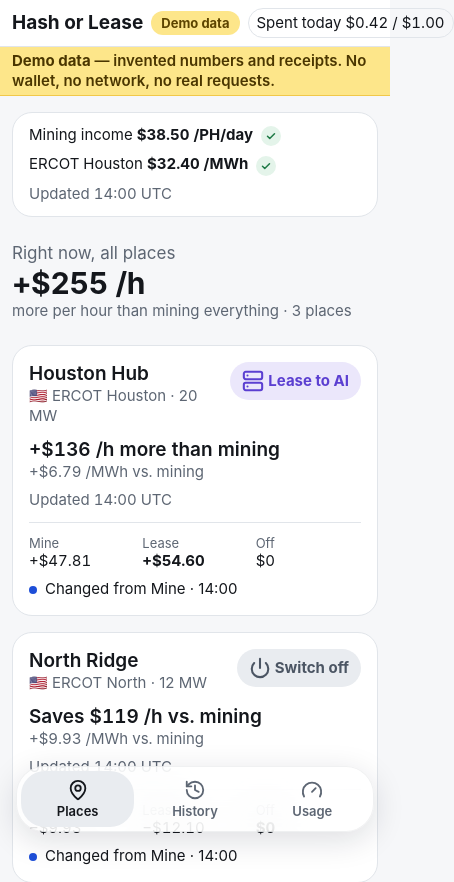
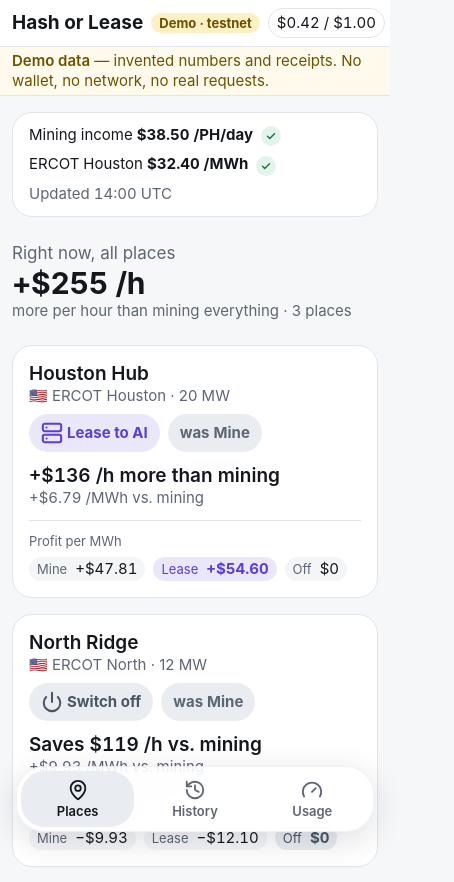
Before and after one commit to Guryevmn/hashorlease, a Next.js app: page / in a window 390 px wide. Shown: the top 882 px of the page, 454 px wide, since content can reach past the window. Built offline with nearby package versions, Linux system fonts and the light colour scheme.

Commit message:
Design review Nov 2026: before/after screenshots, review notes, mockup CSS (one-line header, phone overflow fix, preview footer on request, option strip, read-only server limit, compact history rows)

```diff
--- a/src/app/globals.css
+++ b/src/app/globals.css
@@ -304,3 +304,55 @@ tr.blocked td { color: var(--muted); background: #f6f7f9; }
 .journal { margin: var(--s3) 0 0; padding: var(--s3); border-radius: var(--r1); background: #f4f5f7; font-size: var(--t-cap); line-height: 18px; max-height: 260px; overflow: auto; white-space: pre-wrap; overflow-wrap: anywhere; letter-spacing: 0; }
 .card code { font-size: 0.92em; }
 @media (max-width: 640px) { .tape-row { grid-template-columns: 44px 1fr auto; padding: var(--s3) var(--s2); } .tg { padding: var(--s3); } .demo-time { font-size: var(--t-title1); line-height: var(--lh-title1); } }
+
+/* Design review 2026-11 (mockups, branch agent/design-review) */
+/* Header: one line on desktop: logo · badge · tabs ……… spent. */
+.header-inner { flex-wrap: nowrap; }
+.nav { flex: 0 1 auto; }
+.spent { flex: none; white-space: nowrap; }
+.badge.demo { background: #fdf0c4; color: #6b4f00; }
+/* Strip: a calm note aligned with the content column, not a loud full-width stripe. */
+.demo-strip { background: #fffaeb; border-bottom: 1px solid #f3e6bf; color: #6b5200; font-weight: 400; text-align: left; }
+.demo-strip-inner { max-width: 960px; margin: 0 auto; padding: 0 var(--s4); }
+.demo-strip b { font-weight: 600; }
+/* Site card: options are a compact strip with a unit caption, the winner tinted in its decision color. */
+.opts { grid-auto-flow: column; grid-auto-columns: max-content; grid-template-columns: none; justify-content: start; gap: var(--s2); align-items: center; }
+.opts-cap { font-size: var(--t-cap); line-height: var(--lh-cap); color: var(--muted); margin-right: var(--s2); }
+.opt { flex-direction: row; align-items: baseline; gap: var(--s2); padding: var(--s1) var(--s3); border-radius: 999px; background: #f4f5f7; }
+.opt .muted { font-size: var(--t-cap); }
+.opt.best.mine { background: var(--mine-bg); color: var(--mine); }
+.opt.best.lease { background: var(--lease-bg); color: var(--lease); }
+.opt.best.off { background: var(--off-bg); color: var(--off); }
+.opt.best .muted { color: inherit; }
+/* Usage: a value set on the server reads as text with a lock, not as an editable field. */
+.static-value { display: flex; align-items: center; flex-wrap: wrap; gap: var(--s2) var(--s3); min-height: 40px; font-size: var(--t-head); line-height: var(--lh-head); font-weight: 600; }
+.lock-note { display: inline-flex; align-items: center; gap: var(--s1); padding: 2px var(--s2); border-radius: 999px; background: var(--off-bg); color: var(--muted); font-size: var(--t-cap); line-height: var(--lh-cap); font-weight: 600; }
+/* Add place: segmented control hugs its options instead of stretching; a hint sits next to its field. */
+.card.stack > .field + .hint { margin-top: calc(-1 * var(--s3)); }
+.field > .seg { align-self: flex-start; }
+.seg button + button { border-left: 1px solid #c4cbd4; }
+/* History: one line per hour on desktop: time · place and decision · result · marks. */
+@media (min-width: 641px) {
+  .feed-row { grid-template-columns: 52px 1fr auto auto; }
+  .feed-row > .mark-row:first-of-type { grid-column: 4; grid-row: 1; }
+  .feed-row .mark-row + .mark-row { grid-column: 2 / 5; }
+  .feed-row .mark-label { display: none; }
+  .feed-row.paused { grid-template-columns: 52px 1fr auto; }
+}
+.mark-btn { min-height: 28px; font-size: var(--t-cap); line-height: var(--lh-cap); }
+.feed-row .status:empty { display: none; }
+@media (max-width: 640px) {
+  /* Phone header fits 390 px: no "Spent today" label, the amount stays. */
+  .spent-label { display: none; }
+  .header .badge { padding: 2px var(--s2); }
+  .demo-strip-inner { padding: 0; }
+  .site-title-bar { flex-wrap: nowrap; align-items: flex-start; }
+  .site-title-bar h1 { font-size: var(--t-title2); line-height: var(--lh-title2); }
+  .menu-label { display: none; }
+  .opts { grid-auto-flow: row; grid-template-columns: repeat(3, max-content); }
+  .opts-cap { grid-column: 1 / -1; }
+  .opt { padding: 2px var(--s2); }
+  /* Card head: decision pills go under the name instead of squeezing it into three lines. */
+  .site-card .site-head { flex-direction: column; gap: var(--s2); }
+  .site-card .pills { justify-content: flex-start; flex-direction: row-reverse; }
+}
--- a/src/app/sites/[id]/page.tsx
+++ b/src/app/sites/[id]/page.tsx
@@ -58,15 +58,15 @@ export default function SiteDetailPage({ params }: { params: Promise<{ id: strin
 
   return (
     <div className="stack">
-      <div className="page-title" style={{ marginBottom: 0 }}>
+      <div className="page-title site-title-bar" style={{ marginBottom: 0 }}>
         <div className="row">
           <AppLink href="/" className="btn small">← Places</AppLink>
           <h1>{siteFlag(site) && <span aria-hidden>{siteFlag(site)} </span>}{site.name}</h1>
           {r.status === "stale" && <span className="badge stale">Outdated</span>}
         </div>
         <div className="menu">
-          <button className="btn small" aria-haspopup="menu" aria-expanded={menu} onClick={() => setMenu((m) => !m)}>
-            ⋯ Menu
+          <button className="btn small" aria-haspopup="menu" aria-expanded={menu} aria-label="Menu" onClick={() => setMenu((m) => !m)}>
+            ⋯<span className="menu-label"> Menu</span>
           </button>
           {menu && (
             <div className="menu-list" role="menu">
--- a/src/components/Shell.tsx
+++ b/src/components/Shell.tsx
@@ -23,6 +23,9 @@ export function Shell({ children }: { children: ReactNode }) {
   const demoDay = pathname.startsWith("/demo-day");
   const status = useAsync((ds) => (demoDay ? Promise.resolve(undefined) : ds.getStatus()), [demoDay]);
   const [dismissed, setDismissed] = useState(false);
+  // The mock-state switcher is a developer tool: shown only with ?preview or while a preview state is open.
+  const [showPreview, setShowPreview] = useState(false);
+  useEffect(() => setShowPreview(state !== "default" || new URLSearchParams(window.location.search).has("preview")), [state]);
   const s = status.data;
   const demo = demoDay || (s ? s.demo : !LIVE);
   // A limit banner dismissed today ("Dismiss" / "Resume tomorrow") does not come back on navigation; in the ?state=limit preview it is always visible.
@@ -33,8 +36,8 @@ export function Shell({ children }: { children: ReactNode }) {
       <header className="header">
         <div className="header-inner">
           <AppLink href="/" className="logo">Hash or Lease</AppLink>
-          <span className="badge testnet" title="Testnet · no real money">Testnet · no real money</span>
-          {demo && <span className="badge demo">Demo data</span>}
+          {/* One honesty badge instead of two: the strip below explains it in words. */}
+          <span className={`badge ${demo ? "demo" : "testnet"}`} title="Testnet · no real money">{demo ? "Demo · testnet" : "Testnet"}</span>
           <nav className="nav" aria-label="Main">
             {NAV.map((n) => {
               const active = n.href === "/" ? pathname === "/" || pathname.startsWith("/sites") : pathname.startsWith(n.href);
@@ -48,12 +51,13 @@ export function Shell({ children }: { children: ReactNode }) {
           </nav>
           {!demoDay && (
             <AppLink href="/spend" className={`spent num ${s?.limitReached ? "over" : ""}`}>
-              {s ? `Spent today ${usd(s.spentUsd)} / ${usd(s.limitUsd)}` : <Skel w={150} />}
+              {s ? <><span className="spent-label">Spent today </span>{usd(s.spentUsd)} / {usd(s.limitUsd)}</> : <Skel w={150} />}
             </AppLink>
           )}
         </div>
       </header>
       <div className="demo-strip" role="note">
+        <div className="demo-strip-inner">
         {demoDay ? (
           <>
             <b>Demo day</b> — invented site and prices, simulated hours. No Telegraph requests, no receipts, no real calls.
@@ -67,6 +71,7 @@ export function Shell({ children }: { children: ReactNode }) {
             <b>Demo data</b> — invented numbers and receipts. No wallet, no network, no real requests.
           </>
         )}
+        </div>
       </div>
       <main className="main">
         {s?.networkDown && (
@@ -92,7 +97,7 @@ export function Shell({ children }: { children: ReactNode }) {
         )}
         {children}
       </main>
-      <footer className="footer">
+      {showPreview && <footer className="footer">
         <div>
           Preview states (mock):{" "}
           {MOCK_STATES.map((st) => (
@@ -101,7 +106,7 @@ export function Shell({ children }: { children: ReactNode }) {
             </a>
           ))}
         </div>
-      </footer>
+      </footer>}
     </>
   );
 }
--- a/src/components/SiteCard.tsx
+++ b/src/components/SiteCard.tsx
@@ -30,6 +30,9 @@ export function SiteCard({ report }: { report: SiteReport }) {
           <span className="badge paused pill">On hold</span>
         ) : (
           <div className="pills">
+            {result.changed && report.previousDecision && (
+              <span className="badge keep pill num" title={`Changed at ${utcTime(report.asOf.slice(0, 13) + ":00:00Z")} UTC`}>was {DECISION_LABEL[report.previousDecision]}</span>
+            )}
             {result.keepAsIs && <span className="badge calm pill">Keep as is</span>}
             <span className={`badge ${result.chosen} pill`}>
               <DecisionIcon d={result.chosen} />
@@ -52,30 +55,27 @@ export function SiteCard({ report }: { report: SiteReport }) {
               <span>Difference {usd(keepDifference(result))}/MWh is below your {usd(result.thresholdUsdPerMwh)} threshold</span>
             </div>
           )}
-          <div className="muted small num" style={{ marginTop: 8 }}>
-            Updated {utcTime(updatedAt(report))} UTC
-            {report.status === "stale" && <span className="badge stale" style={{ marginLeft: 8 }}>Outdated</span>}
-          </div>
-          <div className="opts num" aria-label="Profit per MWh by option">
-            <Opt label="Mine" value={signedUsd(result.options.mine)} best={result.chosen === "mine"} />
-            {result.options.lease !== null && <Opt label="Lease" value={signedUsd(result.options.lease)} best={result.chosen === "lease"} />}
-            <Opt label="Off" value={usd(result.options.off, 0)} best={result.chosen === "off"} />
-          </div>
-          {result.changed && report.previousDecision && (
-            <div className="small" style={{ marginTop: 8 }}>
-              <span className="dot" aria-hidden />
-              Changed from {DECISION_LABEL[report.previousDecision]} · {utcTime(report.asOf.slice(0, 13) + ":00:00Z")}
+          {/* The update time lives in the market strip above; a card only speaks up when its data is old. */}
+          {report.status === "stale" && (
+            <div className="muted small num" style={{ marginTop: 8 }}>
+              Updated {utcTime(updatedAt(report))} UTC <span className="badge stale" style={{ marginLeft: 8 }}>Outdated</span>
             </div>
           )}
+          <div className="opts num" aria-label="Profit per MWh by option">
+            <span className="opts-cap">Profit per MWh</span>
+            <Opt label="Mine" value={signedUsd(result.options.mine)} best={result.chosen === "mine"} d="mine" />
+            {result.options.lease !== null && <Opt label="Lease" value={signedUsd(result.options.lease)} best={result.chosen === "lease"} d="lease" />}
+            <Opt label="Off" value={usd(result.options.off, 0)} best={result.chosen === "off"} d="off" />
+          </div>
         </>
       )}
     </AppLink>
   );
 }
 
-function Opt({ label, value, best }: { label: string; value: string; best: boolean }) {
+function Opt({ label, value, best, d }: { label: string; value: string; best: boolean; d: string }) {
   return (
-    <div className={best ? "opt best" : "opt"}>
+    <div className={best ? `opt best ${d}` : "opt"}>
       <span className="muted">{label}</span>
       <span>{value}</span>
     </div>
```
Also changed, not shown: src/app/feed/page.tsx (+8 -7 lines), src/app/spend/page.tsx (+30 -11 lines), src/components/SiteForm.tsx (+6 -6 lines), 34 other files (tests, documents, lock files or other folders).
